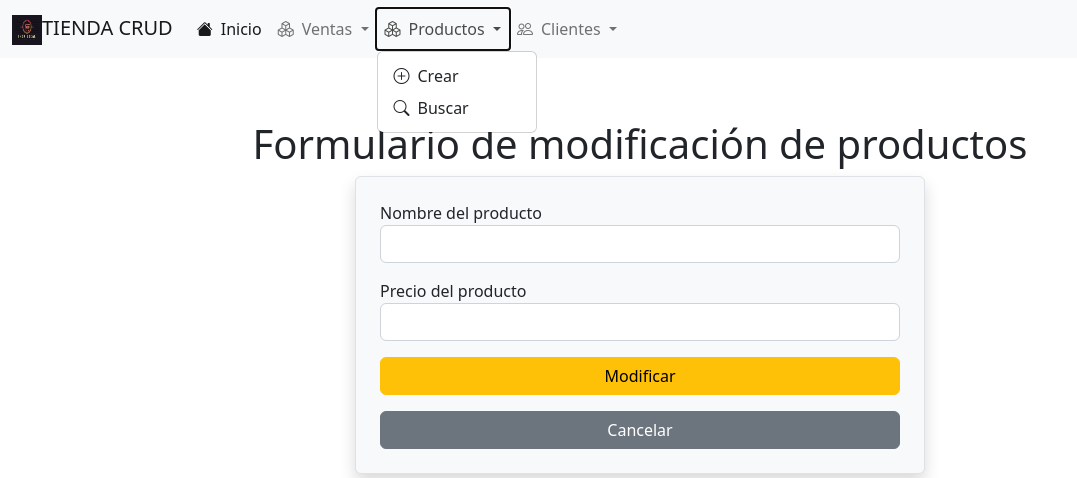
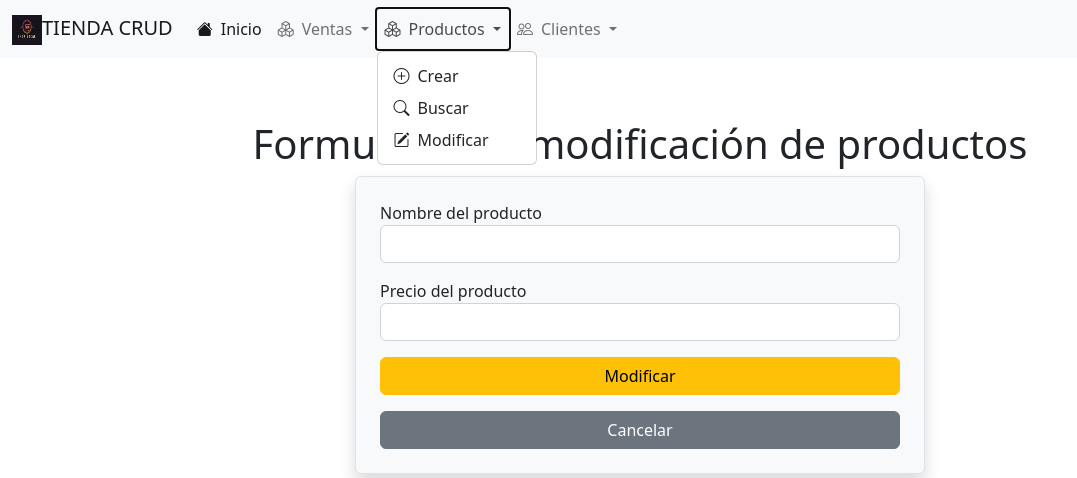
Before and after one commit to joseromaldo/02JUN2024_CRUD, a PHP site: page /producto/modificar.php?prod_id=1 in a window 1280 px wide, after a click on "Productos". Shown: the top 478 px of the page, without its empty margins (0-1077 px from the left). Run offline with PHP 8.4, Linux system fonts and the light colour scheme; data that the repository does not hold is empty.

Commit message:
Actualizacion

```diff
--- a/vistas/producto/modificar.php
+++ b/vistas/producto/modificar.php
@@ -4,6 +4,8 @@
 
     $_GET['prod_id'] = filter_var( base64_decode($_GET['prod_id']), FILTER_SANITIZE_NUMBER_INT);
     $producto = new Producto();
+
+
 
     $productoRegistrado = $producto->buscarPorId($_GET['prod_id']);
     var_dump($productoRegistrado);
--- a/vistas/templates/navbar.php
+++ b/vistas/templates/navbar.php
@@ -24,6 +24,7 @@
           <ul class="dropdown-menu">
             <li><a class="dropdown-item" href="/02JUN2024_CRUD/vistas/producto/index.php"><i class="bi bi-plus-circle me-2"></i>Crear</a></li>
             <li><a class="dropdown-item" href="/02JUN2024_CRUD/vistas/producto/buscar.php"><i class="bi bi-search me-2"></i>Buscar</a></li>
+            <li><a class="dropdown-item" href="/02JUN2024_CRUD/vistas/producto/modificar.php"><i class="bi bi-pencil-square me-2"></i>Modificar</a></li>
           </ul>
         </li>
         <li class="nav-item dropdown">
```
